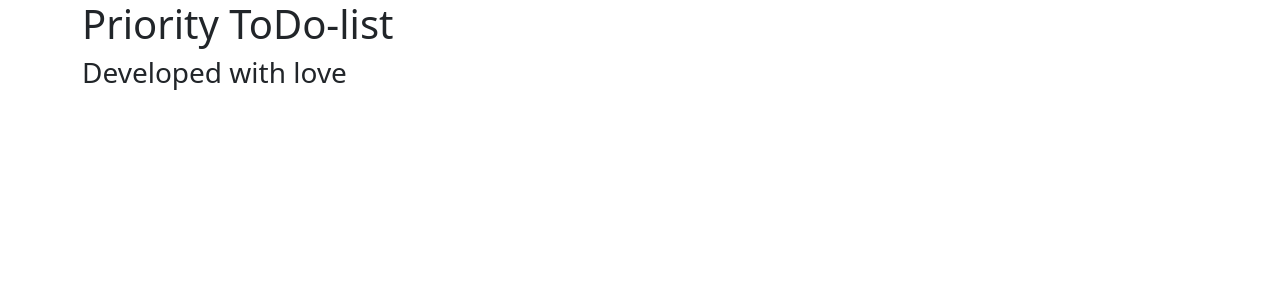
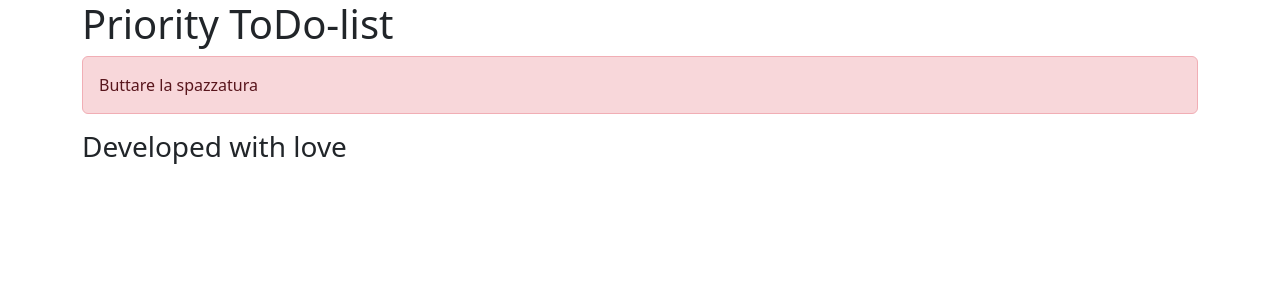
Before and after one commit to GencoMattia/priority-to-do-list, a Vue app: page / in a window 1280 px wide. Shown: the top 300 px of the page. Built offline with nearby package versions, Linux system fonts and the light colour scheme.

Commit message:
added a computed to sort the array based on scadenza and priorità

```diff
--- a/src/components/AppMain.vue
+++ b/src/components/AppMain.vue
@@ -5,78 +5,116 @@ export default {
             coseDaFare: [
                 {
                     nome: "Lavare i piatti",
-                    priorità: 3
+                    priorità: 3,
+                    scadenza: "",
                 },
                 {
                     nome: "Sistemare camera",
-                    priorità: 0
+                    priorità: 0,
+                    scadenza: "",
                 },
                 {
                     nome: "Ordinare i cassetti",
-                    priorità: 1
+                    priorità: 1,
+                    scadenza: "",
                 },
                 {
                     nome: "Ordinare l'armadio",
-                    priorità: 1
+                    priorità: 1,
+                    scadenza: "",
                 },
                 {
                     nome: "Svuotare le ultime scatole e sistemare la scrivania",
-                    priorità: 0
+                    priorità: 0,
+                    scadenza: "",
                 },
                 {
                     nome: "Sistemare gli scaffali",
-                    priorità: 1
+                    priorità: 1,
+                    scadenza: "",
                 },
                 {
                     nome: "Buttare la spazzatura",
-                    priorità: 3
+                    priorità: 3,
+                    scadenza: "",
                 },
                 {
                     nome: "Pulire la cucina",
-                    priorità: 2
+                    priorità: 2,
+                    scadenza: "",
                 },
                 {
                     nome: "Pulire e sistemare il bagno",
-                    priorità: 1
+                    priorità: 1,
+                    scadenza: "",
                 },
                 {
                     nome: "Passare l'antiscarafaggi",
-                    priorità: 0
+                    priorità: 0,
+                    scadenza: "",
                 },
                 {
                     nome: "Pulire i davanzali delle finestre/i bordi della portafinestra da ragnatele e schifo",
-                    priorità: 0
+                    priorità: 0,
+                    scadenza: "",
                 },
                 {
                     nome: "Mettere le trappole per scarafaggi sotto la cucina",
-                    priorità: 0
+                    priorità: 0,
+                    scadenza: "",
                 },
                 {
                     nome: "Passare l'aspirapolvere sotto la cucina e buttare via le trappole vecchie",
-                    priorità: 0
+                    priorità: 0,
+                    scadenza: "",
                 },
                 {
                     nome: "Fare la spesa",
-                    priorità: 2
+                    priorità: 2,
+                    scadenza: "",
                 },
                 {
                     nome: "Pulire i mobili della cucina e mettere in ordine le cose della casa (utensili che erano già qui)",
-                    priorità: 3
+                    priorità: 3,
+                    scadenza: "",
                 },
                 {
                     nome: "Togliere i vestiti dallo stendino e metterli a posto",
-                    priorità: 2
+                    priorità: 2,
+                    scadenza: "",
                 },
             ]
         };
-    }
+    },
+
+    computed: {
+        coseDaFareOrdinate() {
+            return this.coseDaFare.slice().sort((a, b) => {
+            if (a.scadenza && b.scadenza) {
+                return new Date(a.scadenza) - new Date(b.scadenza);
+            } else if (a.scadenza) {
+                return -1;
+            } else if (b.scadenza) {
+                return 1;
+            } else {
+                return a.nome.localeCompare(b.nome);
+            }
+
+            return a.priorità - b.priorità;
+            });
+        },
+    },
 };
 </script>
 
 <template>
     <main>
         <section class="container">
-
+            <div class="alert alert-danger" role="alert" v-if="coseDaFareOrdinate.length > 0">
+                <p class="m-0">
+                    {{ coseDaFareOrdinate[0].nome }}
+                </p>
+            </div>
         </section>
     </main>
 </template>
```
